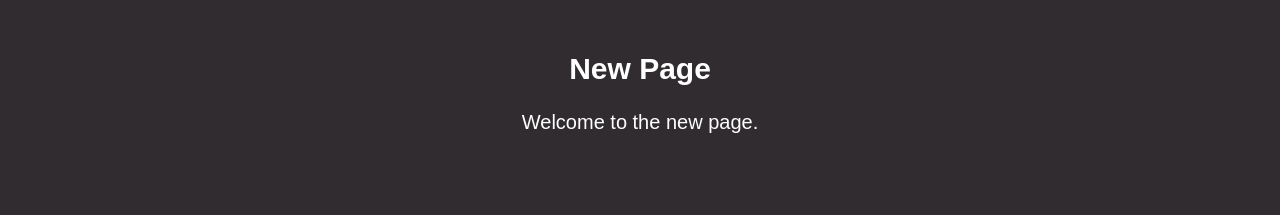
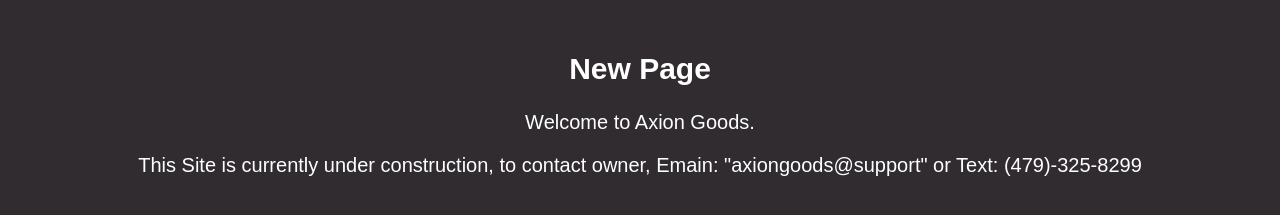
Before and after one commit to loganFritts/Store-Website, a plain HTML site: page index.html in a window 1280 px wide. Shown: the part 63-278 px from the top of the page. Drawn offline with Linux system fonts and the light colour scheme.

Commit message:
Update index.html

```diff
--- a/index.html
+++ b/index.html
@@ -32,7 +32,7 @@
   </header>
 
   <main>
-    <section id="section-new" class="section"> <h2>New Page</h2> <p>Welcome to the new page.</p> </section>
+    <section id="section-new" class="section"> <h2>New Page</h2> <p>Welcome to Axion Goods.</p> <p> This Site is currently under construction, to contact owner, Emain: "axiongoods@support" or Text: (479)-325-8299</p></section>
     <section id="section-cloths" class="section" style="display:none;"> <h2>Cloths Page</h2> <p>Browse our latest clothing collection.</p> </section>
     <section id="section-decorations" class="section" style="display:none;"> <h2>Decorations Page</h2> <p>Find beautiful decorations here.</p> </section>
     <section id="section-sale" class="section" style="display:none;"> <h2>Sale Page</h2> <p>Check out ongoing sales!</p> </section>
```
